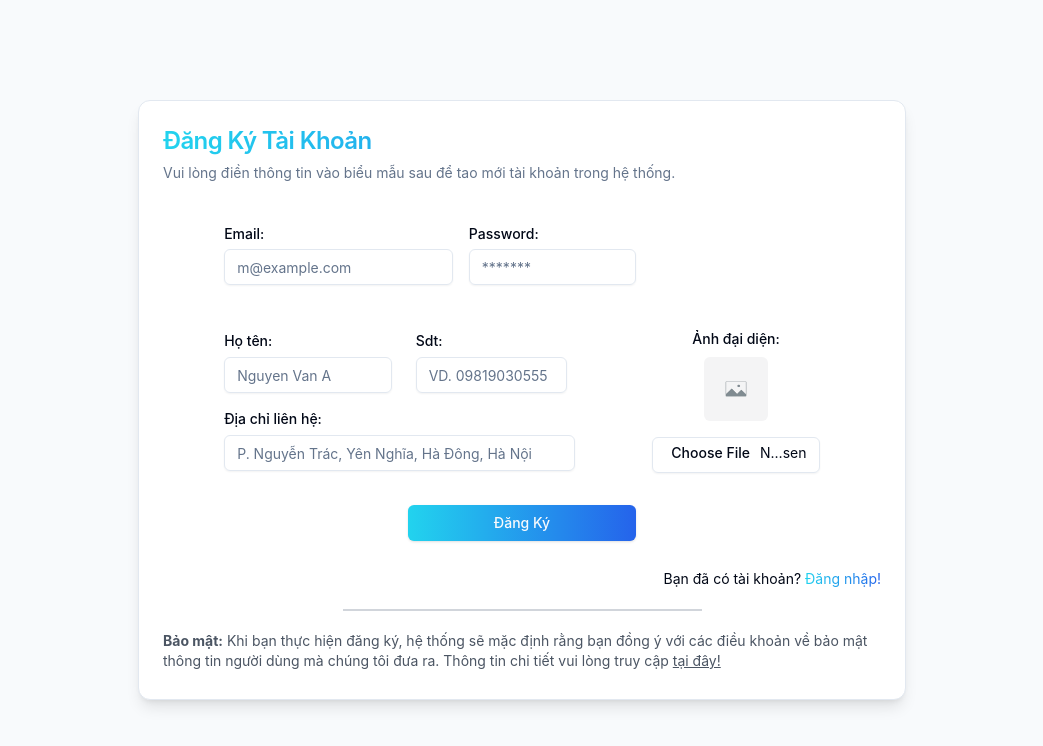
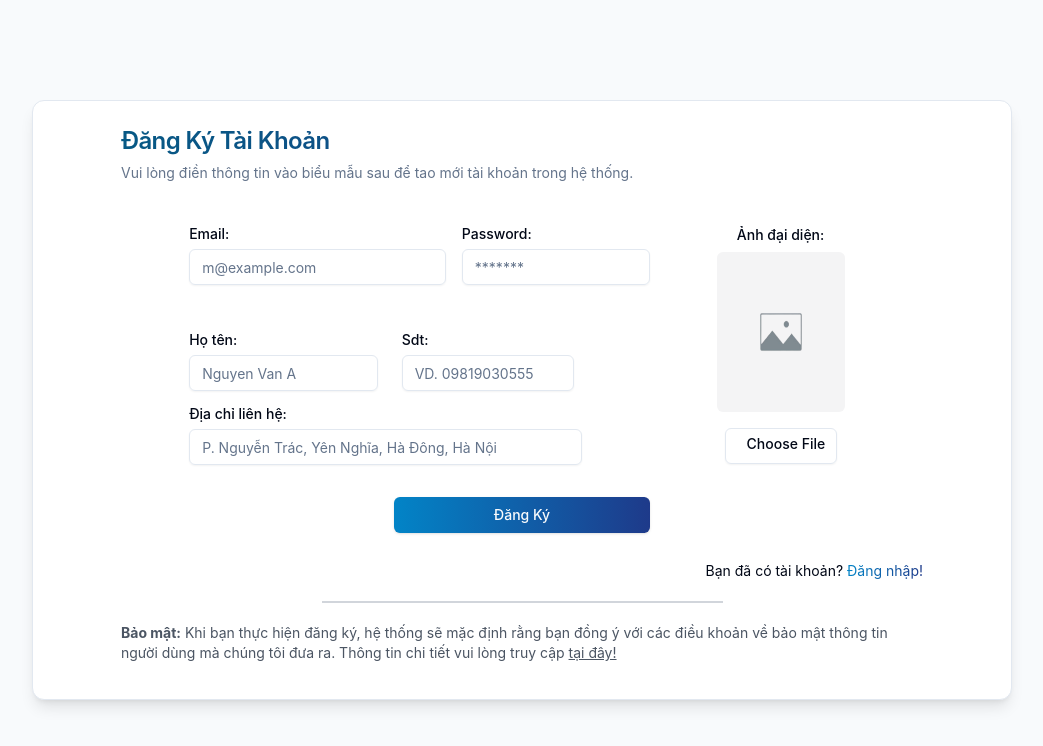
Before and after one commit to MarskTM/financial_report_front_end, a React (Vite) app: page /register in a window 1280 px wide. Shown: the top 746 px of the page, without its empty margins (118-1161 px from the left). Built offline with nearby package versions, Linux system fonts and the light colour scheme.

Commit message:
fix color

```diff
--- a/src/components/sign-up/sign-up-from.tsx
+++ b/src/components/sign-up/sign-up-from.tsx
@@ -14,15 +14,12 @@ import logoImgPlaceholder from "@/assets/logo/logo_img_placeholder.png";
 interface Props {}
 
 const SignUpForm: React.FC<Props> = ({}) => {
-  const [selectedImage, setSelectedImage] = useState<File | null>(null);
   const [previewUrl, setPreviewUrl] = useState<string | null>(null);
 
   // Hàm xử lý khi người dùng chọn một file
   const handleImageChange = (event: React.ChangeEvent<HTMLInputElement>) => {
     const file = event.target.files?.[0];
     if (file) {
-      setSelectedImage(file);
-
       // Tạo URL cho preview ảnh
       const imageUrl = URL.createObjectURL(file);
       setPreviewUrl(imageUrl);
@@ -30,9 +27,9 @@ const SignUpForm: React.FC<Props> = ({}) => {
   };
 
   return (
-    <Card className="mx-auto h-[600px] max-w-screen-md shadow-lg">
+    <Card className="mx-auto h-[600px] max-w-[980px] shadow-lg px-16">
       <CardHeader className="mb-5">
-        <CardTitle className="text-2xl bg-gradient-to-r from-cyan-400 to-blue-600 bg-clip-text text-transparent">
+        <CardTitle className="text-2xl bg-gradient-to-r from-sky-800 to-blue-900 bg-clip-text text-transparent">
           Đăng Ký Tài Khoản
         </CardTitle>
         <CardDescription>
@@ -100,28 +97,28 @@ const SignUpForm: React.FC<Props> = ({}) => {
             />
           </div>
 
-          <div className="grid col-start-9 col-span-3 row-start-2 row-span-2 mt-5">
-            <div className="w-full flex items-center h-9 ">
-              <Label htmlFor="avata" className="m-auto ">
+          <div className="grid col-start-9 col-span-3 row-start-1 row-span-3 pl-10">
+            <div className="w-full flex items-center mb-2">
+              <Label htmlFor="avata" className="m-auto !mt-0 leading-4">
                 Ảnh đại diện:
               </Label>
             </div>
 
             <div>
               {previewUrl ? (
-                <div className="w-full flex items-center">
+                <div className="w-full flex items-center h-40 mb-4">
                   <img
                     src={previewUrl}
                     alt="Preview"
-                    className="m-auto w-20 h-20"
+                    className="m-auto w-32 h-44 mb-4"
                   />
                 </div>
               ) : (
-                <div className="w-full flex items-center">
+                <div className="w-full flex items-center h-40 mb-4">
                   <img
                     src={logoImgPlaceholder}
                     alt="Preview"
-                    className="m-auto w-16 h-16 mb-4 rounded-md bg-zinc-100"
+                    className="m-auto w-32 h-40 mb-4 rounded-md bg-zinc-100"
                   />
                 </div>
               )}
@@ -130,7 +127,7 @@ const SignUpForm: React.FC<Props> = ({}) => {
                 type="file"
                 accept="image/*"
                 onChange={handleImageChange}
-                content="Upload File"
+                className="w-28 mx-auto pl-[15px]"
               />
             </div>
           </div>
@@ -138,7 +135,7 @@ const SignUpForm: React.FC<Props> = ({}) => {
           <div className="grid gap-y-2 gap-x-1 col-start-5 col-span-4 row-start-5 row-span-1">
             <Button
               type="submit"
-              className="w-full bg-gradient-to-r from-cyan-400 to-blue-600 hover:scale-105 active:opacity-85 transform transition-transform duration-300"
+              className="w-full bg-gradient-to-r from-sky-600 to-blue-900 hover:scale-105 active:opacity-85 transform transition-transform duration-300"
             >
               Đăng Ký
             </Button>
@@ -148,7 +145,7 @@ const SignUpForm: React.FC<Props> = ({}) => {
           Bạn đã có tài khoản?{" "}
           <Link
             to="/login"
-            className="underline bg-gradient-to-r from-cyan-400 to-blue-600 bg-clip-text text-transparent"
+            className="underline bg-gradient-to-r from-sky-600 to-blue-900 bg-clip-text text-transparent"
           >
             Đăng nhập!
           </Link>
```
